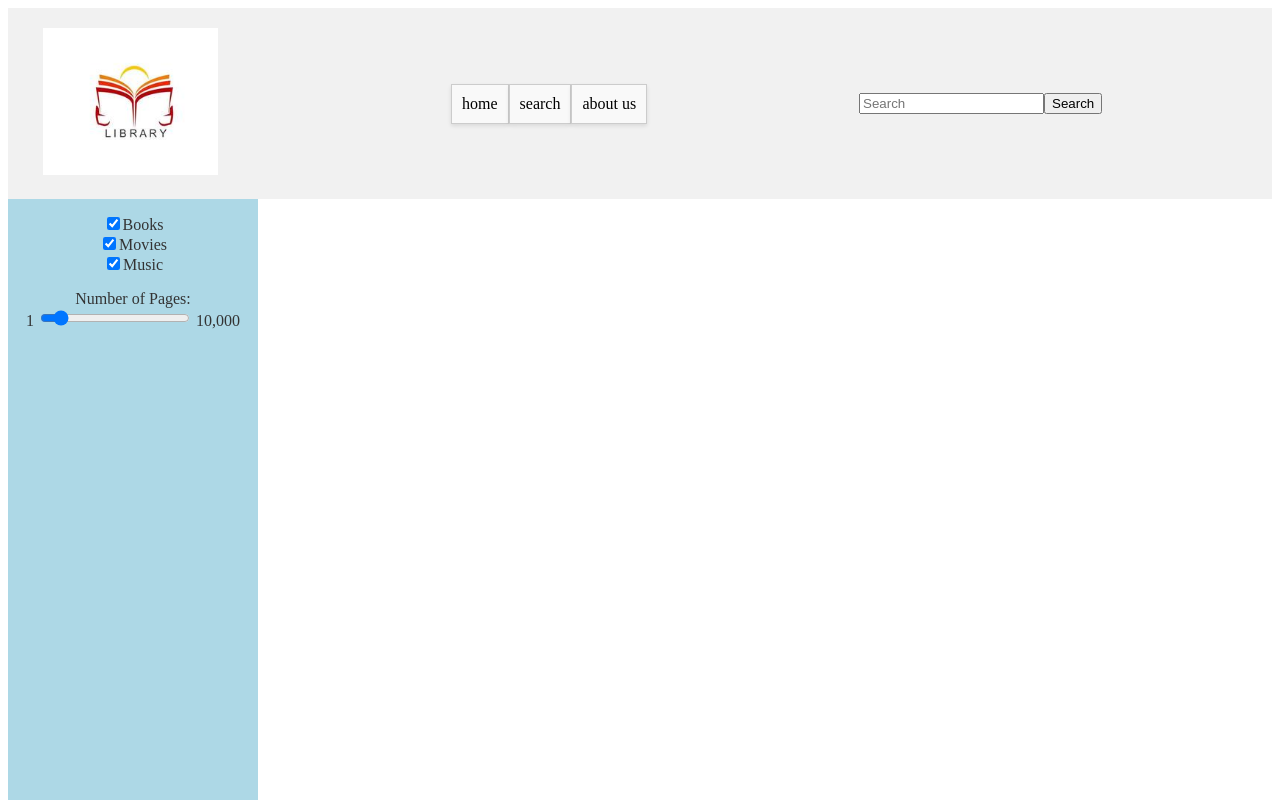
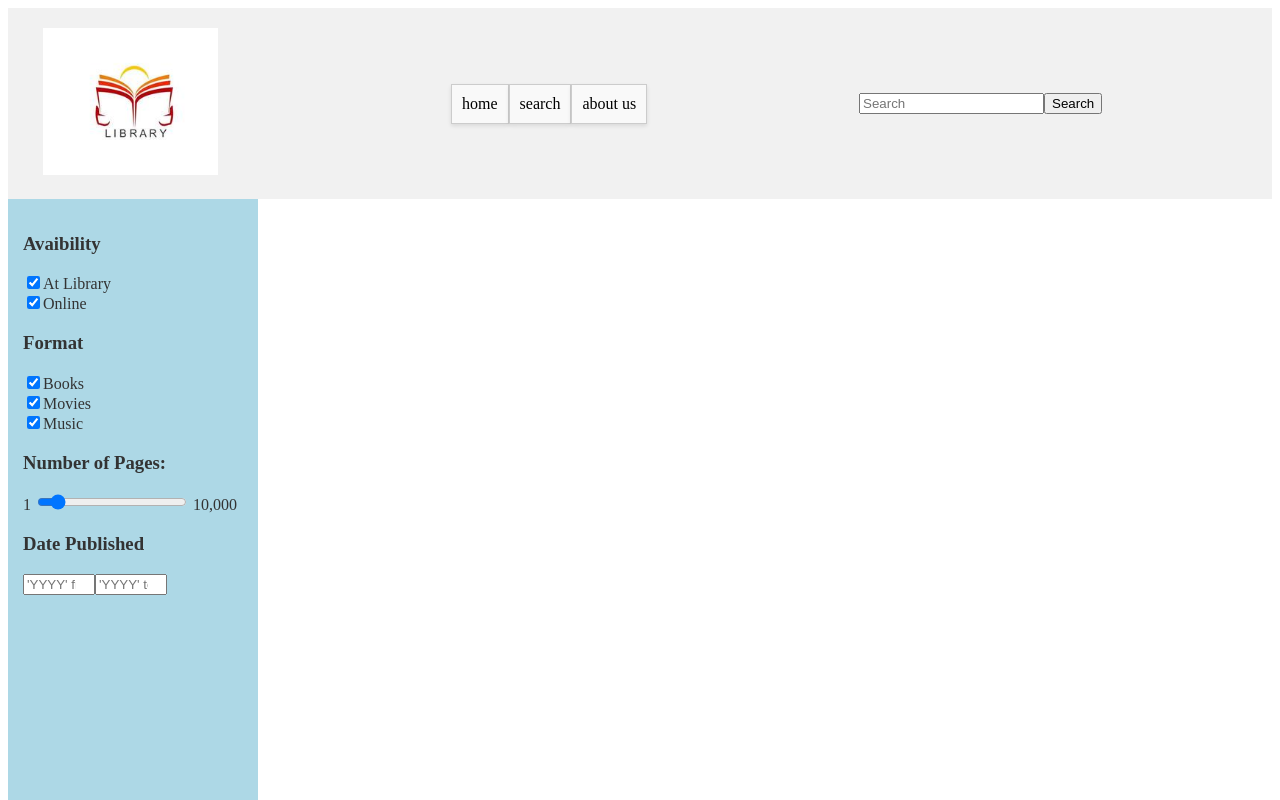
Before and after one commit to MicahQu/FirstWebsite, an Angular app: page /search-page in a window 1280 px wide. Shown: the top 800 px of the page. Built offline with nearby package versions, Linux system fonts and the light colour scheme.

Commit message:
finished sidebar

```diff
--- a/src/app/search-page/search-page.component.html
+++ b/src/app/search-page/search-page.component.html
@@ -1,5 +1,15 @@
 <div class="container">
     <div class="sidebar">
+        <h3>Avaibility</h3>
+        <section>
+            <input type="checkbox" id="atlibrary" name="atlibrary" value="At Library" checked>
+            <label for="atlibrary">At Library</label>
+        </section>
+        <section>
+            <input type="checkbox" id="online" name="online" value="Online" checked>
+            <label for="online">Online</label>
+        </section>
+        <h3>Format</h3>
         <section>
             <input type="checkbox" id="books" name="books" value="Books" checked>
             <label for="books">Books</label>
@@ -12,10 +22,18 @@
             <input type="checkbox" id="music" name="music" value="Music" checked>
             <label for="music">Music</label>
         </section>
+        <h3>Number of Pages:</h3>
         <p>
-        <label for="numOfPages">Number of Pages:</label><br>
         1 <input type="range" min="1" max="10000" value="1000" class="slider" id="numOfPages">
          10,000</p>
 
+         <h3>Date Published</h3>
+            <div class="datePublished">
+                <input type ="number" id="yearfrom" class="form-control" name="yearfrom"
+                min="1000" max="2099" ngModel required placeholder="'YYYY' from"/>
+                <input type ="number" id="yearto" class="form-control" name="yearto"
+                min="1000" max="2099" ngModel required placeholder="'YYYY' to"/>
+            </div>
+
     </div>
 </div>
--- a/src/app/search-page/search-page.component.scss
+++ b/src/app/search-page/search-page.component.scss
@@ -14,8 +14,11 @@
     color: #333;
     padding: 15px;
     box-sizing: border-box;
-    text-align: center;
+    text-align: left;
 }
 input[type="range"] {
     width:150px;
   }
+.datePublished{
+    display: flex;
+}
```
